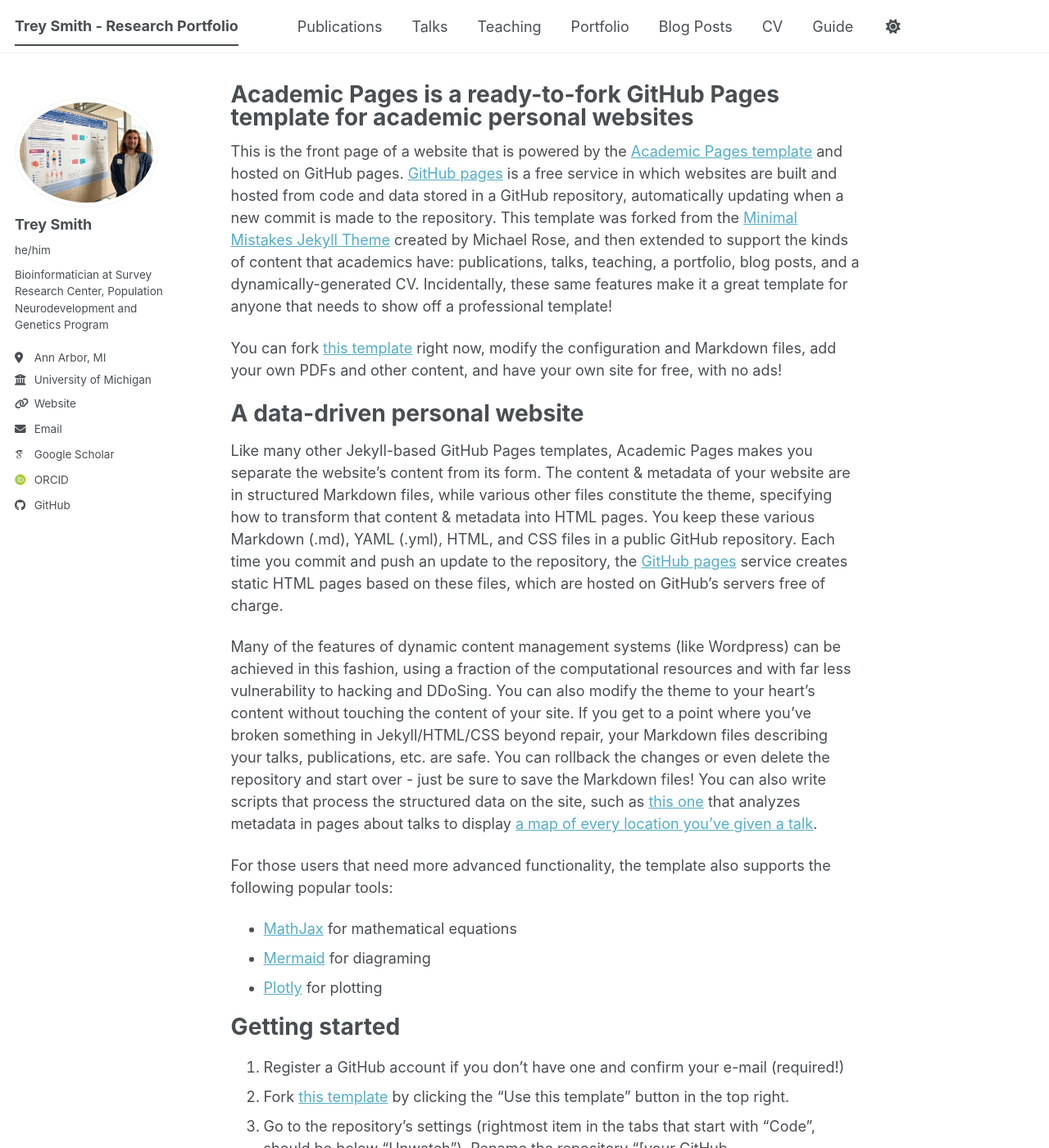
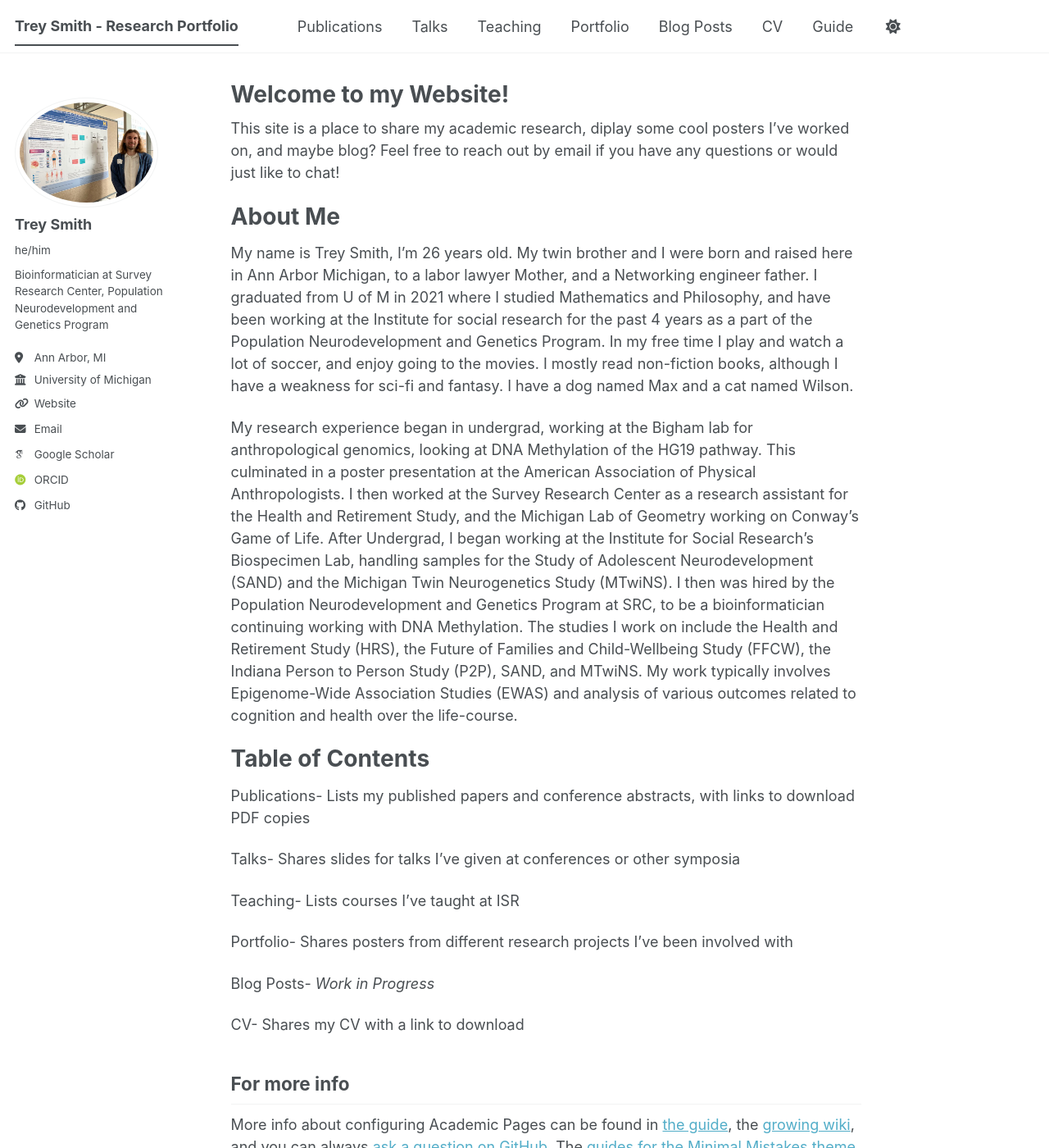
Before and after one commit to Treys925/Treys925.github.io, a Jekyll site: the page built from _pages/about.md, in a window 1280 px wide and 1400 px high. Shown: the whole window at 82% size. Built offline with Jekyll 4.4.1, drawn with Linux system fonts in a browser that asks for light colours; some web fonts are replaced; a script bundle is joined from its source files by our own code; library files that are not in the unit come from our copies; some of the changed text lies outside the part shown.

Commit message:
Update about.md

```diff
--- a/_pages/about.md
+++ b/_pages/about.md
@@ -1,55 +1,35 @@
 ---
 permalink: /
-title: "Academic Pages is a ready-to-fork GitHub Pages template for academic personal websites"
+title: "Welcome to my Website!"
 author_profile: true
 redirect_from:
   - /about/
   - /about.html
 ---
 
-This is the front page of a website that is powered by the [Academic Pages template](https://github.com/academicpages/academicpages.github.io) and hosted on GitHub pages. [GitHub pages](https://pages.github.com) is a free service in which websites are built and hosted from code and data stored in a GitHub repository, automatically updating when a new commit is made to the repository. This template was forked from the [Minimal Mistakes Jekyll Theme](https://mmistakes.github.io/minimal-mistakes/) created by Michael Rose, and then extended to support the kinds of content that academics have: publications, talks, teaching, a portfolio, blog posts, and a dynamically-generated CV. Incidentally, these same features make it a great template for anyone that needs to show off a professional template!
+This site is a place to share my academic research, diplay some cool posters I've worked on, and maybe blog?
+Feel free to reach out by email if you have any questions or would just like to chat!
 
- You can fork [this template](https://github.com/academicpages/academicpages.github.io) right now, modify the configuration and Markdown files, add your own PDFs and other content, and have your own site for free, with no ads!
+About Me
+======
+My name is Trey Smith, I’m 26 years old. My twin brother and I were born and raised here in Ann Arbor Michigan, to a labor lawyer Mother, and a Networking engineer father. I graduated from U of M in 2021 where I studied Mathematics and Philosophy, and have been working at the Institute for social research for the past 4 years as a part of the Population Neurodevelopment and Genetics Program. In my free time I play and watch a lot of soccer, and enjoy going to the movies. I mostly read non-fiction books, although I have a weakness for sci-fi and fantasy. I have a dog named Max and a cat named Wilson.
 
-A data-driven personal website
+My research experience began in undergrad, working at the Bigham lab for anthropological genomics, looking at DNA Methylation of the HG19 pathway. This culminated in a poster presentation at the American Association of Physical Anthropologists. I then worked at the Survey Research Center as a research assistant for the Health and Retirement Study, and the Michigan Lab of Geometry working on Conway’s Game of Life.  After Undergrad, I began working at the Institute for Social Research’s Biospecimen Lab, handling samples for the Study of Adolescent Neurodevelopment (SAND) and the Michigan Twin Neurogenetics Study (MTwiNS). I then was hired by the Population Neurodevelopment and Genetics Program at SRC, to be a bioinformatician continuing working with DNA Methylation. The studies I work on include the Health and Retirement Study (HRS), the Future of Families and Child-Wellbeing Study (FFCW), the Indiana Person to Person Study (P2P), SAND, and MTwiNS. My work typically involves Epigenome-Wide Association Studies (EWAS) and analysis of various outcomes related to cognition and health over the life-course.
+
+
+Table of Contents
 ======
-Like many other Jekyll-based GitHub Pages templates, Academic Pages makes you separate the website's content from its form. The content & metadata of your website are in structured Markdown files, while various other files constitute the theme, specifying how to transform that content & metadata into HTML pages. You keep these various Markdown (.md), YAML (.yml), HTML, and CSS files in a public GitHub repository. Each time you commit and push an update to the repository, the [GitHub pages](https://pages.github.com/) service creates static HTML pages based on these files, which are hosted on GitHub's servers free of charge.
+Publications- Lists my published papers and conference abstracts, with links to download PDF copies
 
-Many of the features of dynamic content management systems (like Wordpress) can be achieved in this fashion, using a fraction of the computational resources and with far less vulnerability to hacking and DDoSing. You can also modify the theme to your heart's content without touching the content of your site. If you get to a point where you've broken something in Jekyll/HTML/CSS beyond repair, your Markdown files describing your talks, publications, etc. are safe. You can rollback the changes or even delete the repository and start over - just be sure to save the Markdown files! You can also write scripts that process the structured data on the site, such as [this one](https://github.com/academicpages/academicpages.github.io/blob/master/talkmap.ipynb) that analyzes metadata in pages about talks to display [a map of every location you've given a talk](https://academicpages.github.io/talkmap.html).
+Talks- Shares slides for talks I've given at conferences or other symposia
 
-For those users that need more advanced functionality, the template also supports the following popular tools:
-- [MathJax](https://www.mathjax.org/) for mathematical equations
-- [Mermaid](https://mermaid.js.org/) for diagraming
-- [Plotly](https://plotly.com/javascript/) for plotting
+Teaching- Lists courses I've taught at ISR
 
-Getting started
-======
-1. Register a GitHub account if you don't have one and confirm your e-mail (required!)
-1. Fork [this template](https://github.com/academicpages/academicpages.github.io) by clicking the "Use this template" button in the top right.
-1. Go to the repository's settings (rightmost item in the tabs that start with "Code", should be below "Unwatch"). Rename the repository "[your GitHub username].github.io", which will also be your website's URL.
-1. Set site-wide configuration and create content & metadata (see below -- also see [this set of diffs](https://archive.is/3TPas) showing what files were changed to set up [an example site](https://getorg-testacct.github.io) for a user with the username "getorg-testacct")
-1. Upload any files (like PDFs, .zip files, etc.) to the files/ directory. They will appear at https://[your GitHub username].github.io/files/example.pdf.
-1. Check status by going to the repository settings, in the "GitHub pages" section
+Portfolio- Shares posters from different research projects I've been involved with
 
-Site-wide configuration
-------
-The main configuration file for the site is in the base directory in [_config.yml](https://github.com/academicpages/academicpages.github.io/blob/master/_config.yml), which defines the content in the sidebars and other site-wide features. You will need to replace the default variables with ones about yourself and your site's github repository. The configuration file for the top menu is in [_data/navigation.yml](https://github.com/academicpages/academicpages.github.io/blob/master/_data/navigation.yml). For example, if you don't have a portfolio or blog posts, you can remove those items from that navigation.yml file to remove them from the header.
+Blog Posts- *Work in Progress*
 
-Create content & metadata
-------
-For site content, there is one Markdown file for each type of content, which are stored in directories like _publications, _talks, _posts, _teaching, or _pages. For example, each talk is a Markdown file in the [_talks directory](https://github.com/academicpages/academicpages.github.io/tree/master/_talks). At the top of each Markdown file is structured data in YAML about the talk, which the theme will parse to do lots of cool stuff. The same structured data about a talk is used to generate the list of talks on the [Talks page](https://academicpages.github.io/talks), each [individual page](https://academicpages.github.io/talks/2012-03-01-talk-1) for specific talks, the talks section for the [CV page](https://academicpages.github.io/cv), and the [map of places you've given a talk](https://academicpages.github.io/talkmap.html) (if you run this [python file](https://github.com/academicpages/academicpages.github.io/blob/master/talkmap.py) or [Jupyter notebook](https://github.com/academicpages/academicpages.github.io/blob/master/talkmap.ipynb), which creates the HTML for the map based on the contents of the _talks directory).
-
-**Markdown generator**
-
-The repository includes [a set of Jupyter notebooks](https://github.com/academicpages/academicpages.github.io/tree/master/markdown_generator
-) that converts a CSV containing structured data about talks or presentations into individual Markdown files that will be properly formatted for the Academic Pages template. The sample CSVs in that directory are the ones I used to create my own personal website at stuartgeiger.com. My usual workflow is that I keep a spreadsheet of my publications and talks, then run the code in these notebooks to generate the Markdown files, then commit and push them to the GitHub repository.
-
-How to edit your site's GitHub repository
-------
-Many people use a git client to create files on their local computer and then push them to GitHub's servers. If you are not familiar with git, you can directly edit these configuration and Markdown files directly in the github.com interface. Navigate to a file (like [this one](https://github.com/academicpages/academicpages.github.io/blob/master/_talks/2012-03-01-talk-1.md) and click the pencil icon in the top right of the content preview (to the right of the "Raw | Blame | History" buttons). You can delete a file by clicking the trashcan icon to the right of the pencil icon. You can also create new files or upload files by navigating to a directory and clicking the "Create new file" or "Upload files" buttons.
-
-Example: editing a Markdown file for a talk
-![Editing a Markdown file for a talk](/images/editing-talk.png)
+CV- Shares my CV with a link to download
 
 For more info
 ------
```
